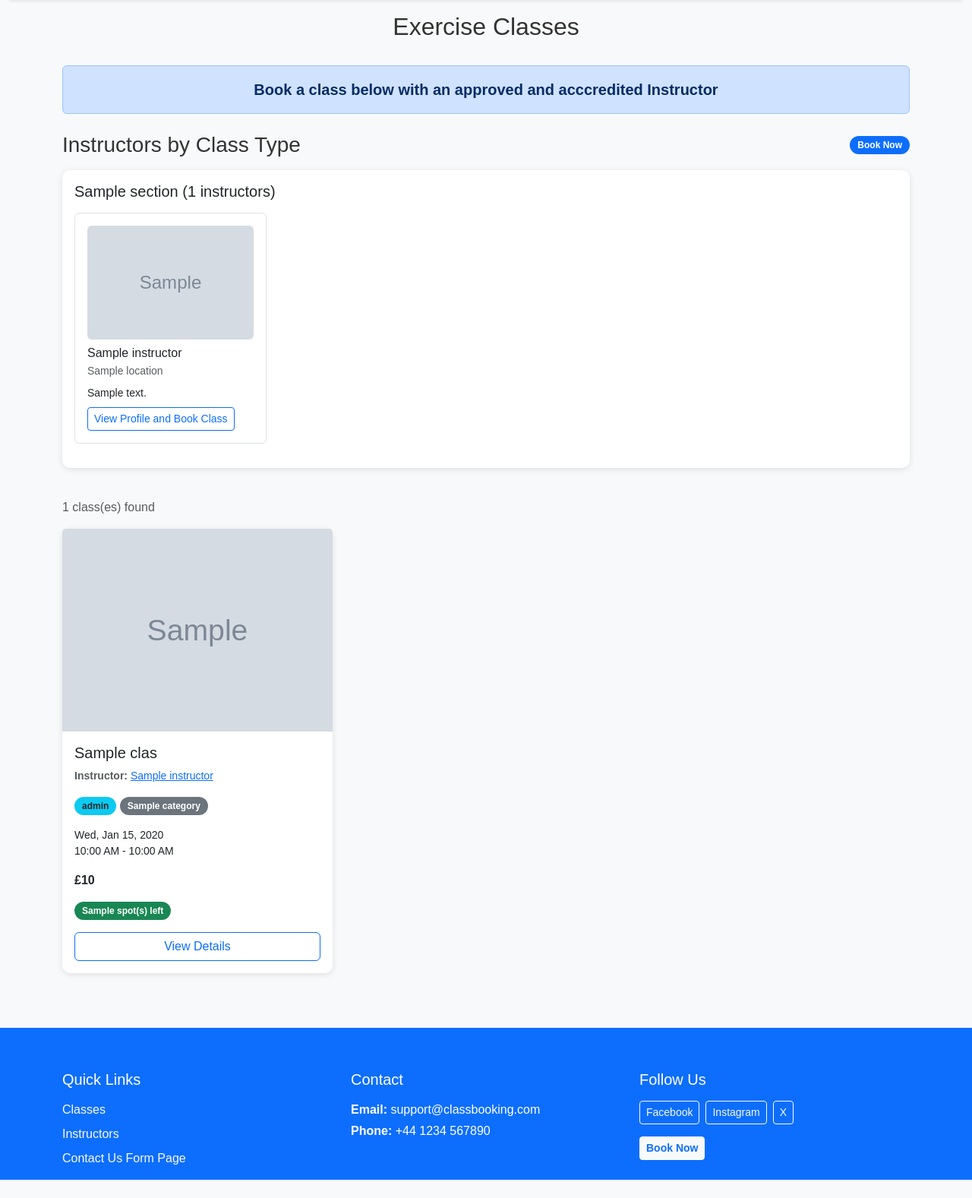
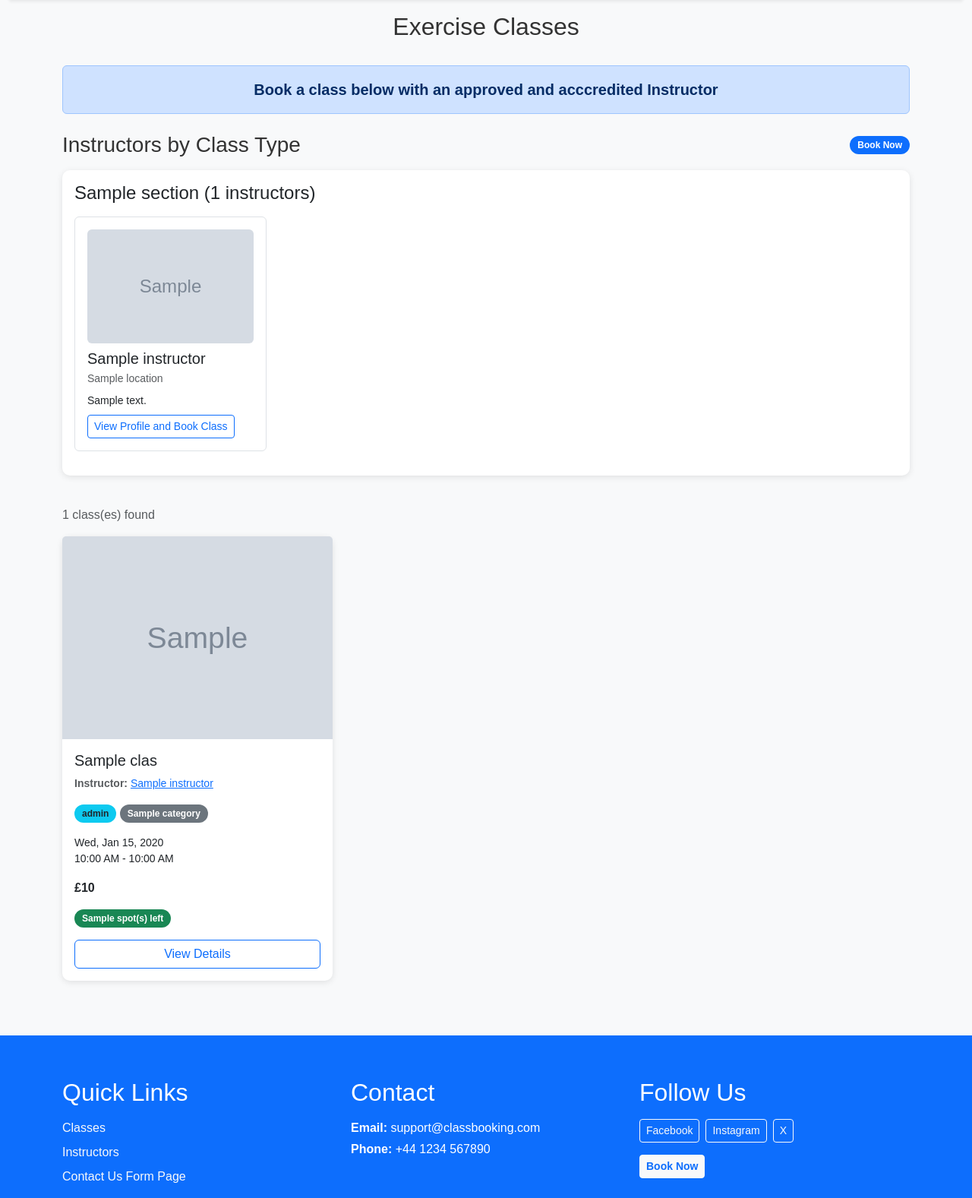
Before and after one commit to JModi16/classbooking, a Django app: template templates/services/classes.html in a window 1280 px wide. Shown: the part 65-1642 px from the top of the page at 76% size. Before the commit the page ends 1618 px from the top, so only its background shows below. Run offline with Django 3.2, Linux system fonts and the light colour scheme; the template is opened without the code that fills it: most values are stand-ins (such as "Sample title", 1, 10 or a date in 2020); grey boxes marked "Sample" are stand-in pictures.

Commit message:
Fix W3C heading hierarchy: footer h5 to h2, classes card h5/h6 to h4/h5

```diff
--- a/templates/base.html
+++ b/templates/base.html
@@ -59,7 +59,7 @@
         <div class="container">
             <div class="row g-4 align-items-start">
                 <div class="col-12 col-md-4">
-                    <h5 class="mb-3">Quick Links</h5>
+                    <h2 class="mb-3">Quick Links</h2>
                     <ul class="list-unstyled mb-0">
                         <li class="mb-2"><a href="{% url 'classes' %}" class="link-light text-decoration-none">Classes</a></li>
                         <li class="mb-2"><a href="{% url 'instructors' %}" class="link-light text-decoration-none">Instructors</a></li>
@@ -67,12 +67,12 @@
                     </ul>
                 </div>
                 <div class="col-12 col-md-4">
-                    <h5 class="mb-3">Contact</h5>
+                    <h2 class="mb-3">Contact</h2>
                     <p class="mb-1"><strong>Email:</strong> support@classbooking.com</p>
                     <p class="mb-0"><strong>Phone:</strong> +44 1234 567890</p>
                 </div>
                 <div class="col-12 col-md-4">
-                    <h5 class="mb-3">Follow Us</h5>
+                    <h2 class="mb-3">Follow Us</h2>
                     <div class="d-flex flex-wrap gap-2 mb-3">
                         <a href="https://www.facebook.com" class="btn btn-outline-light btn-sm" target="_blank" rel="noopener noreferrer">Facebook</a>
                         <a href="https://www.instagram.com" class="btn btn-outline-light btn-sm" target="_blank" rel="noopener noreferrer">Instagram</a>
--- a/templates/services/classes.html
+++ b/templates/services/classes.html
@@ -114,7 +114,7 @@
             <div class="col-12 mb-3">
                 <div class="card">
                     <div class="card-body">
-                        <h5 class="card-title mb-3">{{ section.category_name }} ({{ section.target_count }} instructors)</h5>
+                        <h4 class="card-title mb-3">{{ section.category_name }} ({{ section.target_count }} instructors)</h4>
                         <div class="row">
                             {% for instructor in section.instructors %}
                                 <div class="col-md-6 col-lg-3 mb-3">
@@ -127,7 +127,7 @@
                                             </div>
                                         {% endif %}
 
-                                        <h6 class="mb-1">{{ instructor.name }}</h6>
+                                        <h5 class="mb-1">{{ instructor.name }}</h5>
                                         <p class="text-muted small mb-2">
                                             <i class="fas fa-map-marker-alt"></i> {{ instructor.location }}
                                         </p>
```
